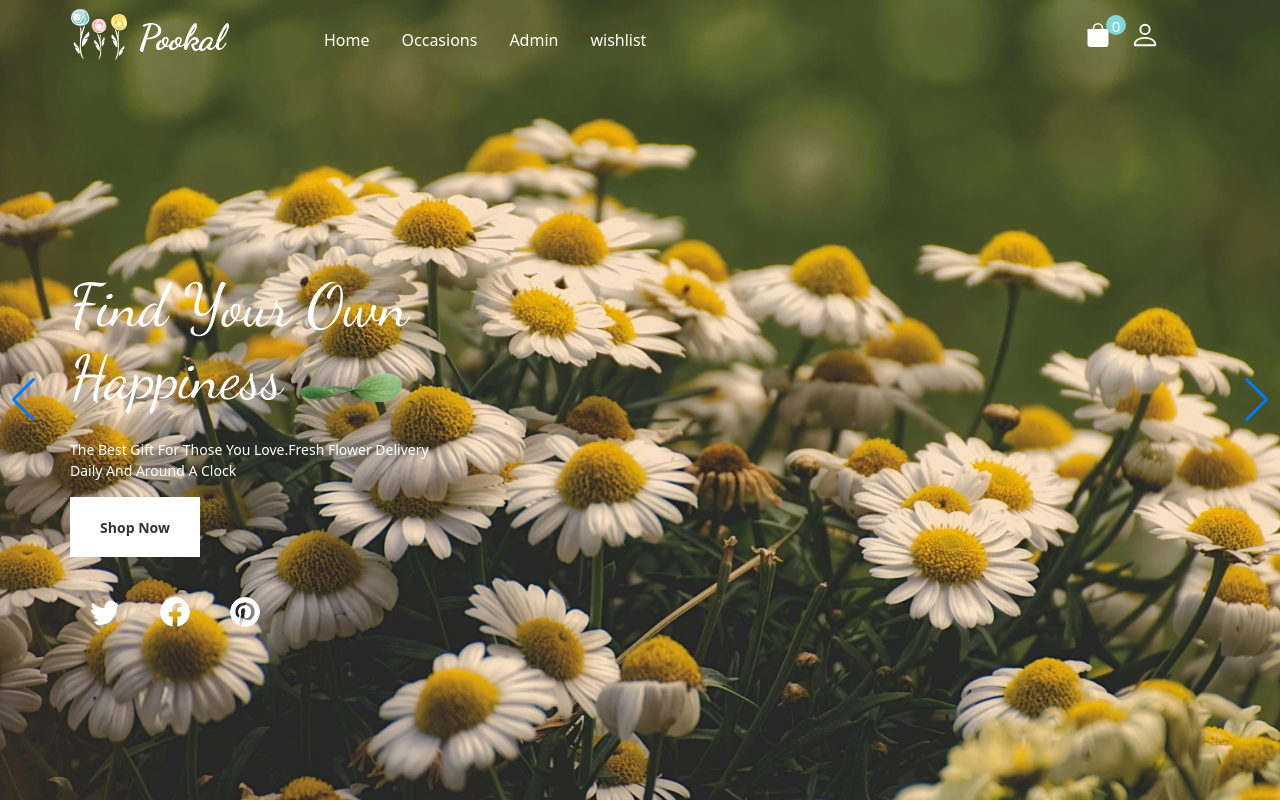
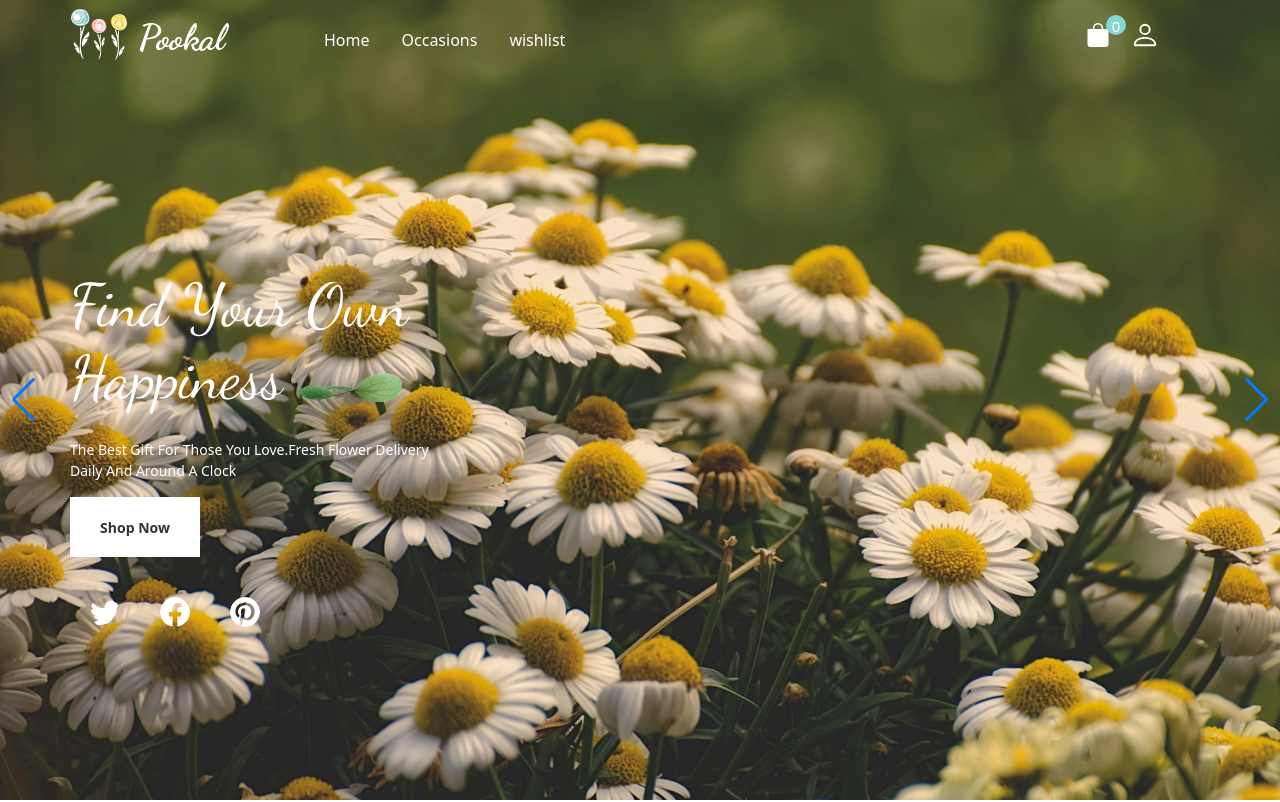
Before and after one commit to basant-elsobky/Flower-Shop, a Next.js app: page / in a window 1280 px wide. Shown: the top 802 px of the page. Built offline with nearby package versions, Linux system fonts and the light colour scheme; no server answers; the database is empty.

Commit message:
admin conditon

```diff
--- a/src/app/COMPONENTS/NAVBAR/Navbar.js
+++ b/src/app/COMPONENTS/NAVBAR/Navbar.js
@@ -96,11 +96,13 @@ function Navbar() {
                             Occasions
                         </Link>
                     </li>
-                    <li className="nav-link" href="" onClick={closeMenu}>
-                        <Link href='/Admin' className="nav-item">
-                            Admin
-                        </Link>
-                    </li>
+                    {user?.email === 'basantheshem9@gmail.com' && (
+                        <li className="nav-link" href="" onClick={closeMenu}>
+                            <Link href='/Admin' className="nav-item">
+                                Admin
+                            </Link>
+                        </li>
+                    )}
                     <li className="nav-link" onClick={closeMenu}>
                         <Link className="nav-item" href='/Wishlist'>
                             wishlist
```
